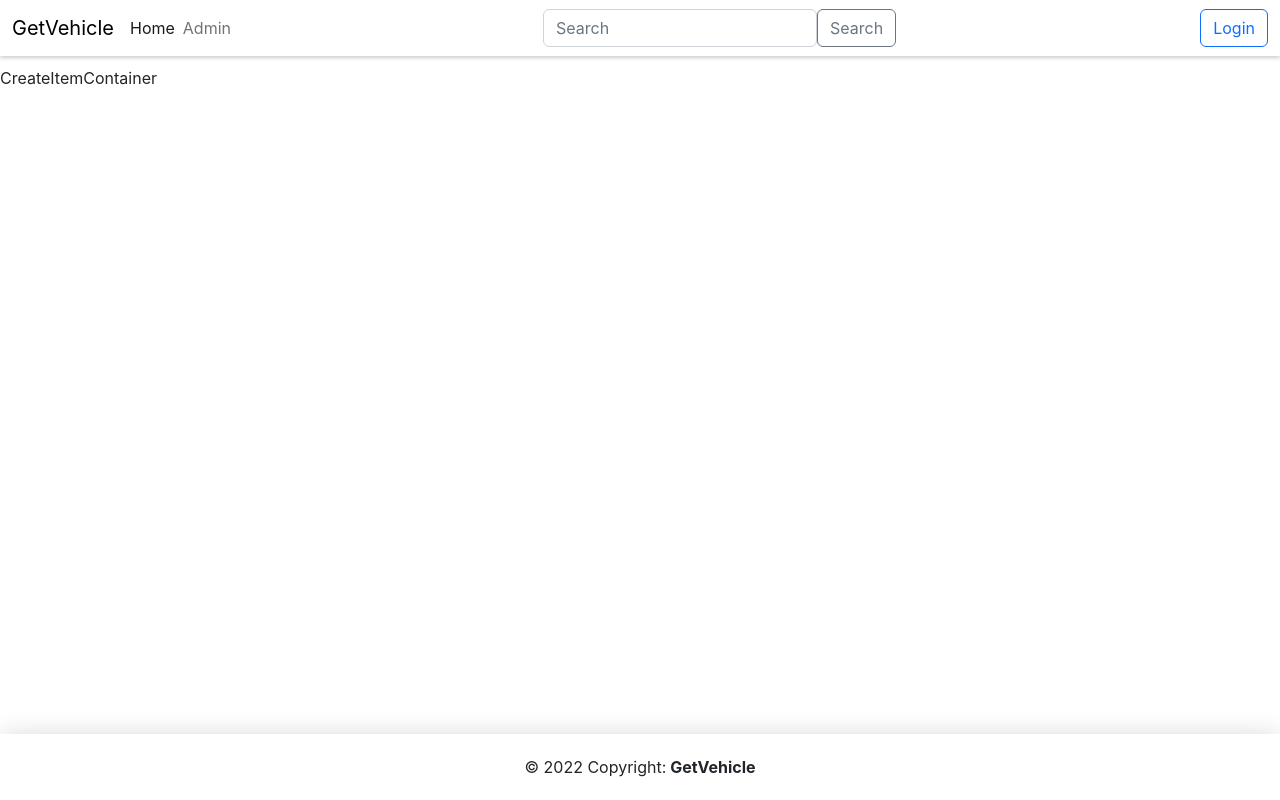
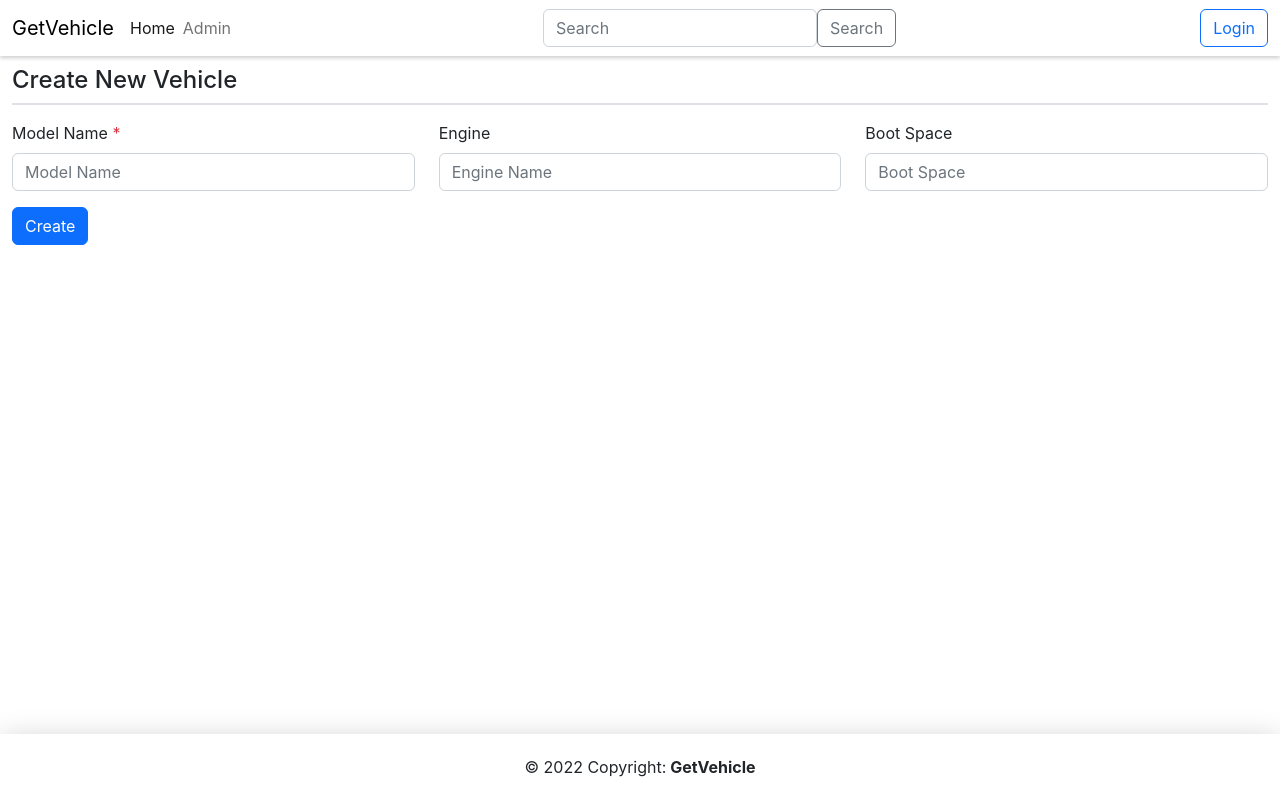
Before and after one commit to Hillol-Talukdar/GetVehicle, a React (Create React App) app in the folder Website/client/: page /admin/create-item in a window 1280 px wide. Built offline with nearby package versions, Linux system fonts and the light colour scheme; no server answers.

Commit message:
remove category and getVehicle from store. Create Form for createOrUpdate. Create submitHandler, changeHandler and useEffect in CreateItemContainer

```diff
--- a/Website/client/src/Components/ContainerComponents/Admin/Item/CreateItem/CreateItemContainer.js
+++ b/Website/client/src/Components/ContainerComponents/Admin/Item/CreateItem/CreateItemContainer.js
@@ -1,5 +1,10 @@
-import React, { useState } from 'react';
-import { useSelector } from "react-redux";
+import React, { useState, useEffect } from 'react';
+import { Container } from 'react-bootstrap';
+import { useDispatch, useSelector } from 'react-redux';
+import { toast } from 'react-toastify';
+import { getAllCategories } from '../../../../../Services/CategoryDataService';
+import { createVehicle } from '../../../../../Services/VehicleDataService';
+import CreateOrUpdateItemForm from '../../../../Forms/CreateOrUpdateItemForm';
 
 const initState = {
   model: '',
@@ -21,14 +26,49 @@ const initState = {
 };
 
 const CreateItemContainer = () => {
+  const dispatch = useDispatch();
   const [values, setValues] = useState(initState);
-  const { user } = useSelector((state) => ({ ...state }));
-  const [loading, setLoading] = useState(false);
+  const user = useSelector((state) => state.userReducer);
+
+  useEffect(() => {
+    loadAllCategories();
+  }, []);
+
+  const loadAllCategories = () =>
+    getAllCategories().then((cat) =>
+      setValues({ ...values, categories: cat.data })
+    );
+
+  const changeHandler = (e) => {
+    setValues({ ...values, [e.target.name]: e.target.value });
+  };
+
+  const submitHandler = (e) => {
+    e.preventDefault();
+
+    createVehicle(values, user.token, user.email)
+      .then((res) => {
+        window.alert(`"${res.data.model}" is created!`);
+        window.location.reload();
+      })
+      .catch((err) => {
+        toast.error(err.response.data.err);
+      });
+  };
 
   return (
-    <>
-      <div>CreateItemContainer</div>
-    </>
+    <Container fluid>
+      <div className="d-flex justify-content-between border-bottom mb-3 border-2">
+        <h4 className="ml-auto">Create New Vehicle</h4>
+      </div>
+
+      <CreateOrUpdateItemForm
+        submitHandler={submitHandler}
+        changeHandler={changeHandler}
+        values={values}
+        btnName="Create"
+      />
+    </Container>
   );
 };
 
--- /dev/null
+++ b/Website/client/src/Components/Forms/CreateOrUpdateItemForm.js
@@ -0,0 +1,86 @@
+import React from 'react';
+import { Button, Form } from 'react-bootstrap';
+
+const CreateOrUpdateItemForm = ({
+  submitHandler,
+  changeHandler,
+  values,
+  btnName,
+}) => {
+  // const {
+  //   model,
+  //   categories,
+  //   subCategory,
+  //   transmission,
+  //   fuelType,
+  //   engine,
+  //   shipping,
+  //   bootSpace,
+  //   groundClearance,
+  //   costPerDay,
+  //   seatCount,
+  //   mileage,
+  //   currentLocation,
+  //   bookingStatus,
+  // } = values;
+
+  return (
+    <Form onSubmit={submitHandler}>
+      <div className="row justify-content-between text-left">
+        <Form.Group
+          className="form-group col-sm-4 flex-column d-flex mb-3"
+          controlId="formBasicModelName"
+        >
+          <Form.Label>
+            Model Name<span className="text-danger"> *</span>
+          </Form.Label>
+
+          <Form.Control
+            type="Text"
+            name="model"
+            placeholder="Model Name"
+            value={values?.model}
+            onChange={changeHandler}
+            required
+          />
+        </Form.Group>
+
+        <Form.Group
+          className="form-group col-sm-4 flex-column d-flex mb-3"
+          controlId="formBasicEngine"
+        >
+          <Form.Label>Engine</Form.Label>
+          <Form.Control
+            type="Text"
+            name="engine"
+            placeholder="Engine Name"
+            value={values?.engine}
+            onChange={changeHandler}
+            required
+          />
+        </Form.Group>
+
+        <Form.Group
+          className="form-group col-sm-4 flex-column d-flex mb-3"
+          controlId="formBasicBootSpace"
+        >
+          <Form.Label>Boot Space</Form.Label>
+          <Form.Control
+            type="Text"
+            name="bootSpace"
+            placeholder="Boot Space"
+            value={values?.bootSpace}
+            onChange={changeHandler}
+            required
+          />
+        </Form.Group>
+      </div>
+
+      <Button variant="primary" type="submit">
+        {btnName}
+      </Button>
+    </Form>
+  );
+};
+
+export default CreateOrUpdateItemForm;
--- a/Website/client/src/Services/CategoryDataService.js
+++ b/Website/client/src/Services/CategoryDataService.js
@@ -1,26 +1,5 @@
-import {
-  CATEGORY_LIST_FAIL,
-  CATEGORY_LIST_REQUEST,
-  CATEGORY_LIST_SUCCESS,
-} from '../Constants/ReduxConstants';
+import axios from 'axios';
 
-export const getAllCategories = () => async (dispatch) => {
-  try {
-    dispatch({ type: CATEGORY_LIST_REQUEST });
-
-    const { data } = await axios.get(`${process.env.REACT_APP_API}/category}`);
-
-    dispatch({
-      type: CATEGORY_LIST_SUCCESS,
-      payload: data,
-    });
-  } catch (error) {
-    dispatch({
-      type: CATEGORY_LIST_FAIL,
-      payload:
-        error.response && error.response.data.message
-          ? error.response.data.message
-          : error.message,
-    });
-  }
+export const getAllCategories = async () => {
+  return await axios.get(`${process.env.REACT_APP_API}/category`);
 };
--- a/Website/client/src/Services/VehicleDataService.js
+++ b/Website/client/src/Services/VehicleDataService.js
@@ -3,13 +3,9 @@ import {
   VEHICLE_DETAILS_REQUEST,
   VEHICLE_DETAILS_SUCCESS,
   VEHICLE_DETAILS_FAIL,
-  VEHICLE_CREATE_REQUEST,
-  VEHICLE_CREATE_SUCCESS,
 } from '../Constants/ReduxConstants';
 
 export const getAllVehicleList = async () => {
-  // console.log(process.env.REACT_APP_API);
-
   return await axios.get(`${process.env.REACT_APP_API}/vehicle`);
 };
 
@@ -36,39 +32,11 @@ export const getVehicleDetails = (id) => async (dispatch) => {
   }
 };
 
-export const createVehicle =
-  (vehicleData, authtoken, email) => async (dispatch) => {
-    try {
-      dispatch({ type: VEHICLE_CREATE_REQUEST });
-
-      const {
-        userLogin: { userInfo },
-      } = getState();
-
-      const config = {
-        token: authtoken,
-        data: {
-          email: email,
-        },
-      };
-
-      const { data } = await axios.post(
-        `${process.env.REACT_APP_API}/vehicle`,
-        vehicleData,
-        config
-      );
-
-      dispatch({
-        type: VEHICLE_CREATE_SUCCESS,
-        payload: data,
-      });
-    } catch (error) {
-      dispatch({
-        type: VEHICLE_CREATE_FAIL,
-        payload:
-          error.response && error.response.data.message
-            ? error.response.data.message
-            : error.message,
-      });
-    }
-  };
+export const createVehicle = async (vehicleData, authtoken, email) => {
+  return await axios.post(`${process.env.REACT_APP_API}/vehicle`, vehicleData, {
+    token: authtoken,
+    data: {
+      email: email,
+    },
+  });
+};
--- a/Website/client/src/store.js
+++ b/Website/client/src/store.js
@@ -10,9 +10,7 @@ import { categoryListReducer } from './Reducers/CategoryReducers';
 
 const reducer = combineReducers({
   vehicleDetailsReducer: vehicleDetailsReducer,
-  vehicleCreateReducer: vehicleCreateReducer,
   userReducer: userReducer,
-  categoryListReducer: categoryListReducer,
 });
 
 const middleware = [thunk];
```
